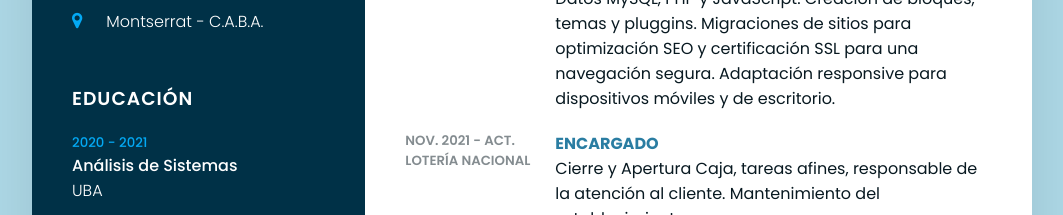
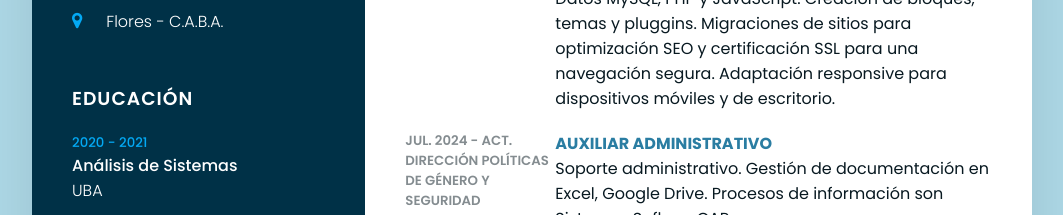
Before and after one commit to Fiakosorio/CV-Responsive, a plain HTML site: page index.html in a window 1280 px wide. Shown: the part 724-939 px from the top of the page, without its empty margins (108-1171 px from the left). Drawn offline with nearby package versions, Linux system fonts and the light colour scheme; a script that the page names is missing.

Commit message:
Update index.html

```diff
--- a/index.html
+++ b/index.html
@@ -44,7 +44,7 @@
                 </li>
                 <li>
                     <span class="icon"><i class="fa fa-map-marker" aria-hidden="true"></i></span>
-                    <span class="text">Montserrat - C.A.B.A.</span>
+                    <span class="text">Flores - C.A.B.A.</span>
                 </li>
             </ul>
         </div>
@@ -118,12 +118,12 @@
 
             <div class="box">
                 <div class="year_company">
-                    <h5> Nov. 2021 -  Act.</h5>
-                    <h5>Lotería Nacional</h5>
+                    <h5> Jul. 2024 -  Act.</h5>
+                    <h5>Dirección Políticas de Género y Seguridad</h5>
                 </div>
                 <div class="text">
-                    <h4>Encargado</h4>
-                    <p>Cierre y Apertura Caja, tareas afines, responsable de la atención al cliente. Mantenimiento del establecimiento.</p>
+                    <h4>Auxiliar Administrativo</h4>
+                    <p>Soporte administrativo. Gestión de documentación en Excel, Google Drive. Procesos de información son Sistemas Soflex y GAP</p>
                 </div>
             </div>
         </div>
```
